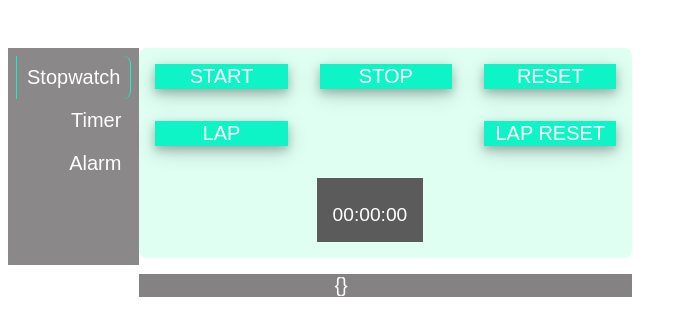
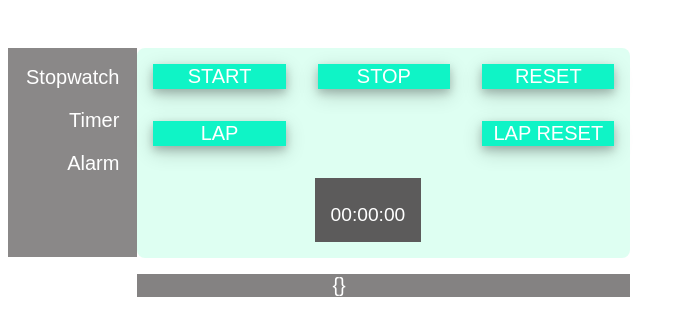
Before and after one commit to Sarah-Workman/Vue-stopwatch-, a Vue app: page / in a window 1280 px wide. Shown: the top 336 px of the page, without its empty margins (0-687 px from the left). Built offline with nearby package versions, Linux system fonts and the light colour scheme.

Commit message:
updated stopwatch wrapper and nav style updates

```diff
--- a/src/App.vue
+++ b/src/App.vue
@@ -33,7 +33,7 @@
 		align-items: flex-end;
 		padding: 0.5em;
 		background-color: rgb(138, 136, 136);
-		padding-bottom: 5em;
+		padding-bottom: 4.5em;
 
 		a {
 			@include menuBtn();
@@ -42,13 +42,9 @@
 
 			color: white;
 			&:hover {
-				border-left: 1px solid #0ff4c6;
-				border-right: 1px solid #0ff4c6;
 				border-width: 10%;
 			}
 			&.router-link-exact-active {
-				border-left: 1px solid #0ff4c6;
-				border-right: 1px solid #0ff4c6;
 			}
 		}
 	}
```
